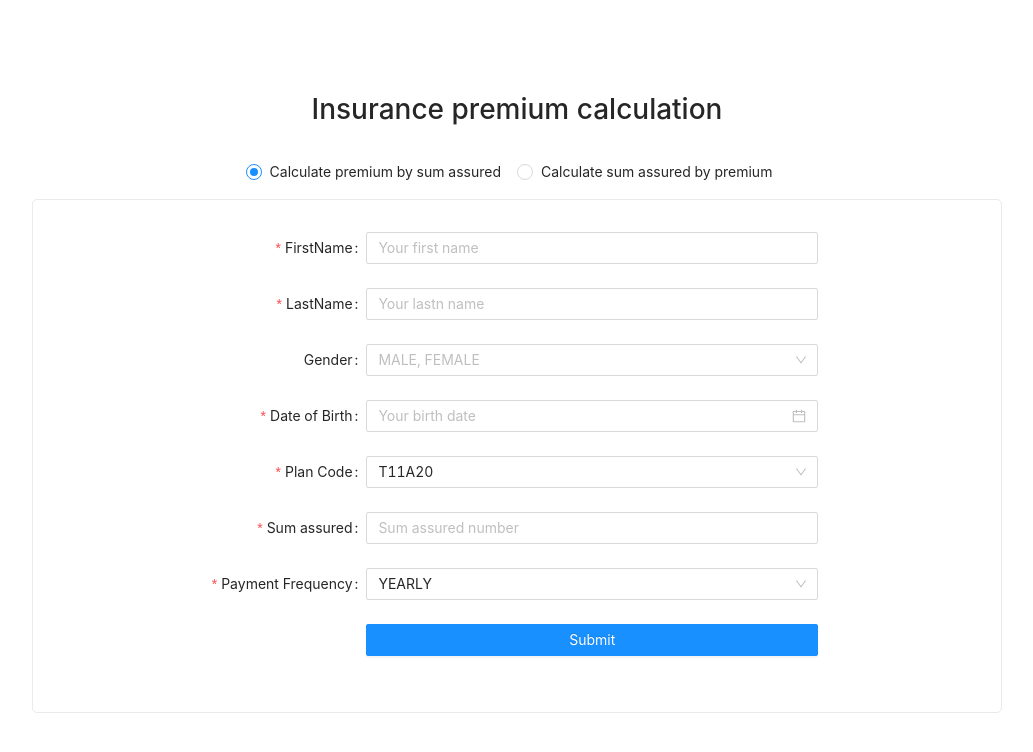
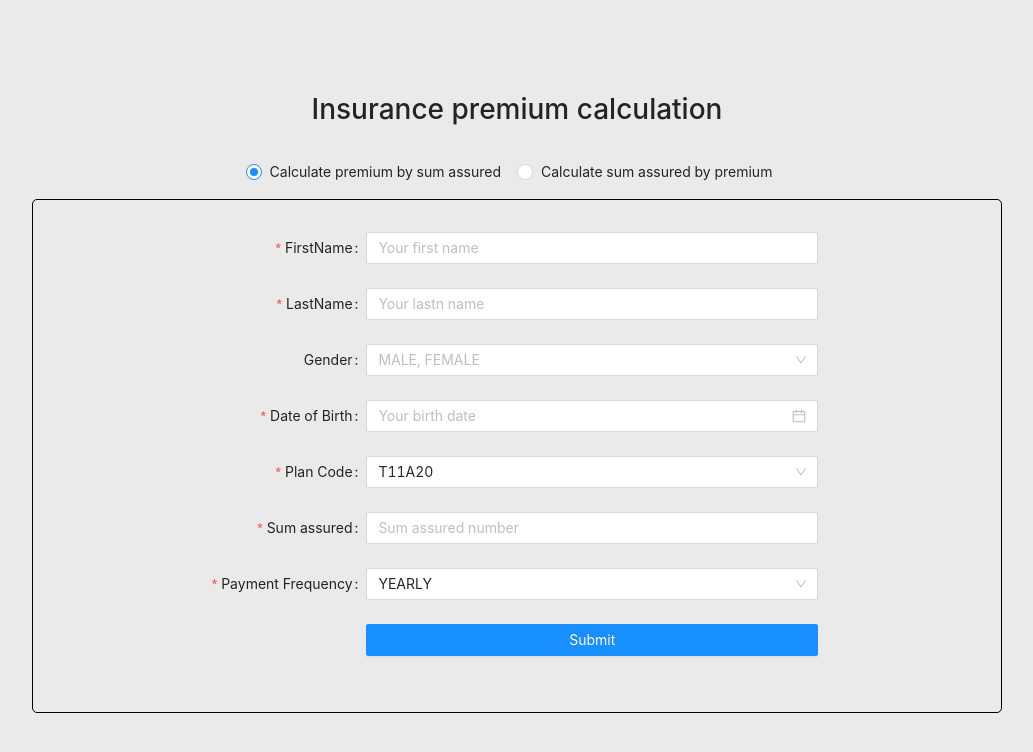
Before and after one commit to Flatnote/insurance-premium-calculation, a React (Create React App) app: page / in a window 1280 px wide. Shown: the top 752 px of the page, without its empty margins (123-1156 px from the left). Built offline with nearby package versions, Linux system fonts and the light colour scheme; no server answers.

Commit message:
add default bg

```diff
--- a/src/index.css
+++ b/src/index.css
@@ -4,6 +4,7 @@ body {
     'Cantarell', 'Fira Sans', 'Droid Sans', 'Helvetica Neue', sans-serif;
   -webkit-font-smoothing: antialiased;
   -moz-osx-font-smoothing: grayscale;
+  background-color: #eaeaea;
 }
 
 code {
@@ -25,7 +26,7 @@ code {
 }
 
 .border {
-  border: 1px solid #eaeaea;
+  border: 1px solid black;
   padding: 2rem;
 }
 
@@ -72,4 +73,8 @@ code {
   .ant-tabs {
     color: #fff;
   }
+
+  .border {
+    border: 1px solid #fff;
+  }
 }
```
